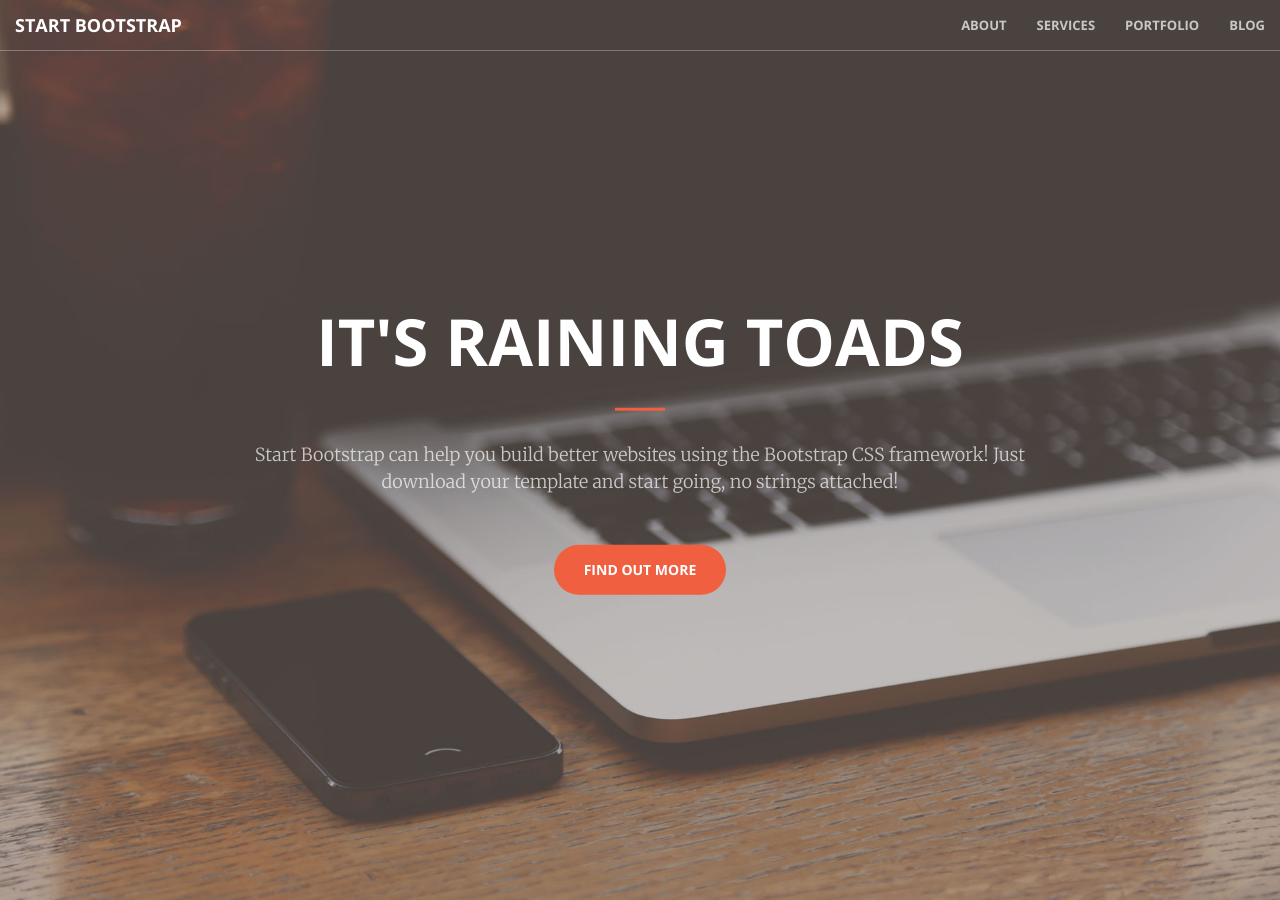
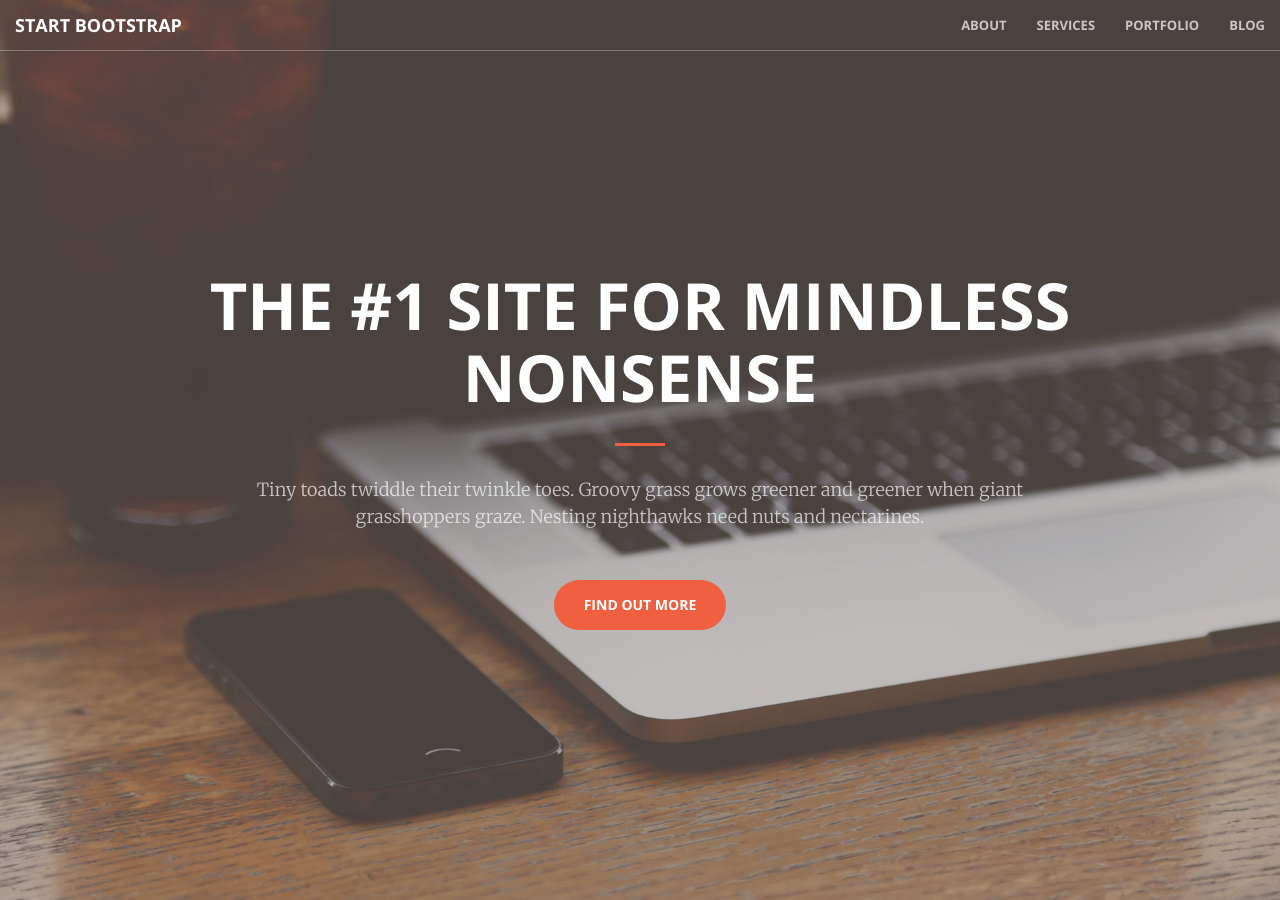
Before and after one commit to PollockCR/creative-jekyll-theme, a Jekyll site: the page built from index.html, in a window 1280 px wide and 900 px high. Built offline with Jekyll 4.4.1, drawn with Linux system fonts in a browser that asks for light colours.

Commit message:
Updated 'index.html' via CloudCannon

```diff
--- a/index.html
+++ b/index.html
@@ -7,10 +7,12 @@ title: Home Page
 	<div class="header-content">
 		<div class="header-content-inner">
 			<h1 class="editable">
-				It's raining toads
+				The #1 Site for mindless nonsense
 			</h1>
 			<hr />
-			<p class="editable">Start Bootstrap can help you build better websites using the Bootstrap CSS framework! Just download your template and start going, no strings attached!</p>
+			<p class="editable">
+				Tiny toads twiddle their twinkle toes. Groovy grass grows greener and greener when giant grasshoppers graze. Nesting nighthawks need nuts and nectarines.
+			</p>
 			<a href="/about.html" class="btn btn-primary btn-xl page-scroll">Find Out More</a>
 		</div>
 	</div>
```
